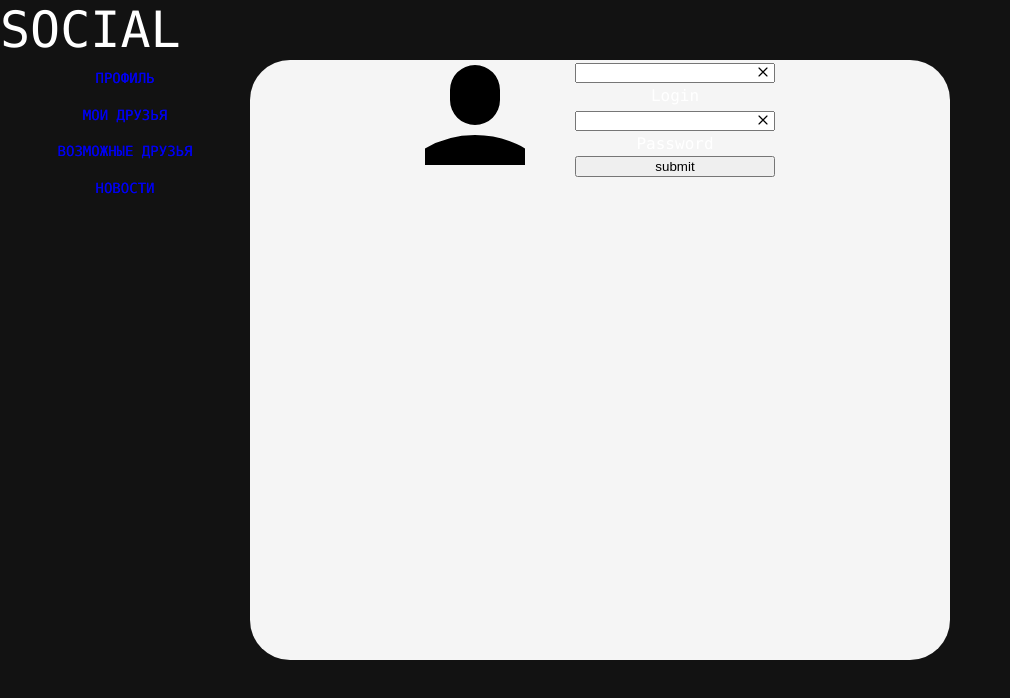
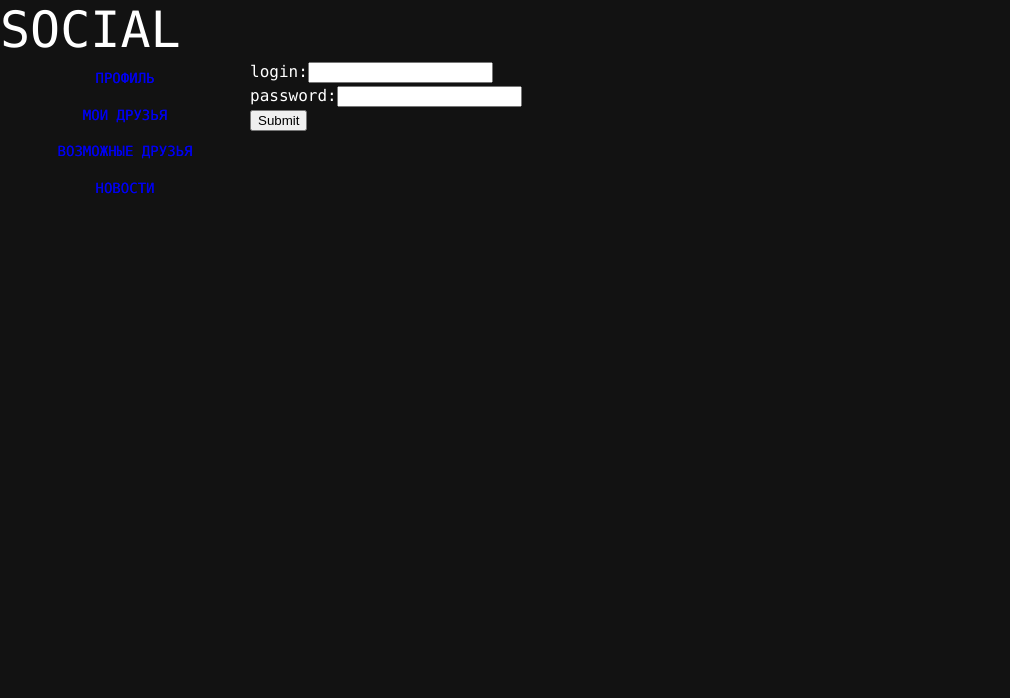
Before and after one commit to Kryqq/social, a React (Create React App) app: page / in a window 1280 px wide. Shown: the top 698 px of the page, without its empty margins (0-1010 px from the left). Built offline with nearby package versions, Linux system fonts and the light colour scheme.

Commit message:
add react hook form

```diff
--- a/src/components/Popup/LoginMenu.tsx
+++ b/src/components/Popup/LoginMenu.tsx
@@ -2,80 +2,105 @@ import React, { FormEvent } from 'react';
 import styles from './LoginMenu.module.scss';
 import { loginUser } from '../../redux/auth/actionCreators.ts';
 import { useAppDispatch } from '../../redux/store/store.tsx';
+import { useForm } from 'react-hook-form';
 
 const LoginMenu = () => {
    const dispatch = useAppDispatch();
-   const [login, setLogin] = React.useState('');
-   const [password, setPassword] = React.useState('');
+   //    const [login, setLogin] = React.useState('');
+   //    const [password, setPassword] = React.useState('');
+   const {
+      register,
+      formState: { errors },
+      handleSubmit,
+   } = useForm();
 
-   const handleSubmit = (e: FormEvent) => {
-      e.preventDefault();
+   const submitHandler = ({ login, password }) => {
+
+
       dispatch(loginUser({ login, password }));
    };
    return (
-      <div className={styles.popup__wrapper}>
-         <div className={styles.content}>
-            <div className={styles.popup__login_icon}>
-               <svg fill="#000000" width="100px" height="100px" viewBox="0 0 20 20" xmlns="http://www.w3.org/2000/svg">
-                  <path d="M5 5a5 5 0 0 1 10 0v2A5 5 0 0 1 5 7V5zM0 16.68A19.9 19.9 0 0 1 10 14c3.64 0 7.06.97 10 2.68V20H0v-3.32z" />
-               </svg>
-            </div>
-            <div>
-               <form className={styles.popup__login} onSubmit={handleSubmit}>
-                  <div className={styles.popup__login_info}>
-                     <div className={styles.popup__login_info_input}>
-                        <input
-                           className={styles.popup__login_info_input_pos}
-                           name="login"
-                           type="text"
-                           value={login}
-                           onChange={(e) => setLogin(e.target.value)}
-                        ></input>
-                        <svg
-                           width="22px"
-                           height="20px"
-                           className={styles.popup__login_info_svg}
-                           viewBox="0 -0.5 25 25"
-                           xmlns="http://www.w3.org/2000/svg"
-                        >
-                           <path
-                              d="M6.96967 16.4697C6.67678 16.7626 6.67678 17.2374 6.96967 17.5303C7.26256 17.8232 7.73744 17.8232 8.03033 17.5303L6.96967 16.4697ZM13.0303 12.5303C13.3232 12.2374 13.3232 11.7626 13.0303 11.4697C12.7374 11.1768 12.2626 11.1768 11.9697 11.4697L13.0303 12.5303ZM11.9697 11.4697C11.6768 11.7626 11.6768 12.2374 11.9697 12.5303C12.2626 12.8232 12.7374 12.8232 13.0303 12.5303L11.9697 11.4697ZM18.0303 7.53033C18.3232 7.23744 18.3232 6.76256 18.0303 6.46967C17.7374 6.17678 17.2626 6.17678 16.9697 6.46967L18.0303 7.53033ZM13.0303 11.4697C12.7374 11.1768 12.2626 11.1768 11.9697 11.4697C11.6768 11.7626 11.6768 12.2374 11.9697 12.5303L13.0303 11.4697ZM16.9697 17.5303C17.2626 17.8232 17.7374 17.8232 18.0303 17.5303C18.3232 17.2374 18.3232 16.7626 18.0303 16.4697L16.9697 17.5303ZM11.9697 12.5303C12.2626 12.8232 12.7374 12.8232 13.0303 12.5303C13.3232 12.2374 13.3232 11.7626 13.0303 11.4697L11.9697 12.5303ZM8.03033 6.46967C7.73744 6.17678 7.26256 6.17678 6.96967 6.46967C6.67678 6.76256 6.67678 7.23744 6.96967 7.53033L8.03033 6.46967ZM8.03033 17.5303L13.0303 12.5303L11.9697 11.4697L6.96967 16.4697L8.03033 17.5303ZM13.0303 12.5303L18.0303 7.53033L16.9697 6.46967L11.9697 11.4697L13.0303 12.5303ZM11.9697 12.5303L16.9697 17.5303L18.0303 16.4697L13.0303 11.4697L11.9697 12.5303ZM13.0303 11.4697L8.03033 6.46967L6.96967 7.53033L11.9697 12.5303L13.0303 11.4697Z"
-                              fill="#000000"
-                           />
-                        </svg>
-                     </div>
-                     <label htmlFor="login">Login</label>
-                  </div>
-                  <div className={styles.popup__login_info}>
-                     <div className={styles.popup__login_info_input}>
-                        <input
-                           className={styles.popup__login_info_input_pos}
-                           name="password"
-                           type="text"
-                           value={password}
-                           onChange={(e) => setPassword(e.target.value)}
-                        ></input>
-                        <svg
-                           width="22px"
-                           height="20px"
-                           className={styles.popup__login_info_svg}
-                           viewBox="0 -0.5 25 25"
-                           xmlns="http://www.w3.org/2000/svg"
-                        >
-                           <path
-                              d="M6.96967 16.4697C6.67678 16.7626 6.67678 17.2374 6.96967 17.5303C7.26256 17.8232 7.73744 17.8232 8.03033 17.5303L6.96967 16.4697ZM13.0303 12.5303C13.3232 12.2374 13.3232 11.7626 13.0303 11.4697C12.7374 11.1768 12.2626 11.1768 11.9697 11.4697L13.0303 12.5303ZM11.9697 11.4697C11.6768 11.7626 11.6768 12.2374 11.9697 12.5303C12.2626 12.8232 12.7374 12.8232 13.0303 12.5303L11.9697 11.4697ZM18.0303 7.53033C18.3232 7.23744 18.3232 6.76256 18.0303 6.46967C17.7374 6.17678 17.2626 6.17678 16.9697 6.46967L18.0303 7.53033ZM13.0303 11.4697C12.7374 11.1768 12.2626 11.1768 11.9697 11.4697C11.6768 11.7626 11.6768 12.2374 11.9697 12.5303L13.0303 11.4697ZM16.9697 17.5303C17.2626 17.8232 17.7374 17.8232 18.0303 17.5303C18.3232 17.2374 18.3232 16.7626 18.0303 16.4697L16.9697 17.5303ZM11.9697 12.5303C12.2626 12.8232 12.7374 12.8232 13.0303 12.5303C13.3232 12.2374 13.3232 11.7626 13.0303 11.4697L11.9697 12.5303ZM8.03033 6.46967C7.73744 6.17678 7.26256 6.17678 6.96967 6.46967C6.67678 6.76256 6.67678 7.23744 6.96967 7.53033L8.03033 6.46967ZM8.03033 17.5303L13.0303 12.5303L11.9697 11.4697L6.96967 16.4697L8.03033 17.5303ZM13.0303 12.5303L18.0303 7.53033L16.9697 6.46967L11.9697 11.4697L13.0303 12.5303ZM11.9697 12.5303L16.9697 17.5303L18.0303 16.4697L13.0303 11.4697L11.9697 12.5303ZM13.0303 11.4697L8.03033 6.46967L6.96967 7.53033L11.9697 12.5303L13.0303 11.4697Z"
-                              fill="#000000"
-                           />
-                        </svg>
-                     </div>
-                     <label htmlFor="password">Password</label>
-                  </div>
-                  <button>submit</button>
-               </form>
-            </div>
-         </div>
+      <div>
+         <form onSubmit={handleSubmit(submitHandler)}>
+            <label>
+               login:
+               <input {...register('login', { required: 'Поле обязательно к заполнению', minLength: 5 })}></input>
+            </label>
+            <div>{errors?.login && <p>{errors?.login?.message || 'Error!'}</p>}</div>
+            <label>
+               password:
+               <input {...register('password', { required: 'Поле обязательно к заполнению', minLength: 5 })}></input>
+            </label>
+            <div>{errors?.password && <p>{errors?.password?.message || 'Error!'}</p>}</div>
+            <input type="submit"></input>
+         </form>
       </div>
    );
 };
 
 export default LoginMenu;
+
+// {
+//    /* <div className={styles.popup__wrapper}>
+// <div className={styles.content}>
+//    <div className={styles.popup__login_icon}>
+// 	 <svg fill="#000000" width="100px" height="100px" viewBox="0 0 20 20" xmlns="http://www.w3.org/2000/svg">
+// 	    <path d="M5 5a5 5 0 0 1 10 0v2A5 5 0 0 1 5 7V5zM0 16.68A19.9 19.9 0 0 1 10 14c3.64 0 7.06.97 10 2.68V20H0v-3.32z" />
+// 	 </svg>
+//    </div>
+//    <div>
+// 	 <form className={styles.popup__login} onSubmit={submitHandler}>
+// 	    <div className={styles.popup__login_info}>
+// 		  <div className={styles.popup__login_info_input}>
+// 			<input
+// 			   className={styles.popup__login_info_input_pos}
+// 			   name="login"
+// 			   type="text"
+// 			   value={login}
+// 			   onChange={(e) => setLogin(e.target.value)}
+// 			></input>
+// 			<svg
+// 			   width="22px"
+// 			   height="20px"
+// 			   className={styles.popup__login_info_svg}
+// 			   viewBox="0 -0.5 25 25"
+// 			   xmlns="http://www.w3.org/2000/svg"
+// 			>
+// 			   <path
+// 				 d="M6.96967 16.4697C6.67678 16.7626 6.67678 17.2374 6.96967 17.5303C7.26256 17.8232 7.73744 17.8232 8.03033 17.5303L6.96967 16.4697ZM13.0303 12.5303C13.3232 12.2374 13.3232 11.7626 13.0303 11.4697C12.7374 11.1768 12.2626 11.1768 11.9697 11.4697L13.0303 12.5303ZM11.9697 11.4697C11.6768 11.7626 11.6768 12.2374 11.9697 12.5303C12.2626 12.8232 12.7374 12.8232 13.0303 12.5303L11.9697 11.4697ZM18.0303 7.53033C18.3232 7.23744 18.3232 6.76256 18.0303 6.46967C17.7374 6.17678 17.2626 6.17678 16.9697 6.46967L18.0303 7.53033ZM13.0303 11.4697C12.7374 11.1768 12.2626 11.1768 11.9697 11.4697C11.6768 11.7626 11.6768 12.2374 11.9697 12.5303L13.0303 11.4697ZM16.9697 17.5303C17.2626 17.8232 17.7374 17.8232 18.0303 17.5303C18.3232 17.2374 18.3232 16.7626 18.0303 16.4697L16.9697 17.5303ZM11.9697 12.5303C12.2626 12.8232 12.7374 12.8232 13.0303 12.5303C13.3232 12.2374 13.3232 11.7626 13.0303 11.4697L11.9697 12.5303ZM8.03033 6.46967C7.73744 6.17678 7.26256 6.17678 6.96967 6.46967C6.67678 6.76256 6.67678 7.23744 6.96967 7.53033L8.03033 6.46967ZM8.03033 17.5303L13.0303 12.5303L11.9697 11.4697L6.96967 16.4697L8.03033 17.5303ZM13.0303 12.5303L18.0303 7.53033L16.9697 6.46967L11.9697 11.4697L13.0303 12.5303ZM11.9697 12.5303L16.9697 17.5303L18.0303 16.4697L13.0303 11.4697L11.9697 12.5303ZM13.0303 11.4697L8.03033 6.46967L6.96967 7.53033L11.9697 12.5303L13.0303 11.4697Z"
+// 				 fill="#000000"
+// 			   />
+// 			</svg>
+// 		  </div>
+// 		  <label htmlFor="login">Login</label>
+// 	    </div>
+// 	    <div className={styles.popup__login_info}>
+// 		  <div className={styles.popup__login_info_input}>
+// 			<input
+// 			   className={styles.popup__login_info_input_pos}
+// 			   name="password"
+// 			   type="text"
+// 			   value={password}
+// 			   onChange={(e) => setPassword(e.target.value)}
+// 			></input>
+// 			<svg
+// 			   width="22px"
+// 			   height="20px"
+// 			   className={styles.popup__login_info_svg}
+// 			   viewBox="0 -0.5 25 25"
+// 			   xmlns="http://www.w3.org/2000/svg"
+// 			>
+// 			   <path
+// 				 d="M6.96967 16.4697C6.67678 16.7626 6.67678 17.2374 6.96967 17.5303C7.26256 17.8232 7.73744 17.8232 8.03033 17.5303L6.96967 16.4697ZM13.0303 12.5303C13.3232 12.2374 13.3232 11.7626 13.0303 11.4697C12.7374 11.1768 12.2626 11.1768 11.9697 11.4697L13.0303 12.5303ZM11.9697 11.4697C11.6768 11.7626 11.6768 12.2374 11.9697 12.5303C12.2626 12.8232 12.7374 12.8232 13.0303 12.5303L11.9697 11.4697ZM18.0303 7.53033C18.3232 7.23744 18.3232 6.76256 18.0303 6.46967C17.7374 6.17678 17.2626 6.17678 16.9697 6.46967L18.0303 7.53033ZM13.0303 11.4697C12.7374 11.1768 12.2626 11.1768 11.9697 11.4697C11.6768 11.7626 11.6768 12.2374 11.9697 12.5303L13.0303 11.4697ZM16.9697 17.5303C17.2626 17.8232 17.7374 17.8232 18.0303 17.5303C18.3232 17.2374 18.3232 16.7626 18.0303 16.4697L16.9697 17.5303ZM11.9697 12.5303C12.2626 12.8232 12.7374 12.8232 13.0303 12.5303C13.3232 12.2374 13.3232 11.7626 13.0303 11.4697L11.9697 12.5303ZM8.03033 6.46967C7.73744 6.17678 7.26256 6.17678 6.96967 6.46967C6.67678 6.76256 6.67678 7.23744 6.96967 7.53033L8.03033 6.46967ZM8.03033 17.5303L13.0303 12.5303L11.9697 11.4697L6.96967 16.4697L8.03033 17.5303ZM13.0303 12.5303L18.0303 7.53033L16.9697 6.46967L11.9697 11.4697L13.0303 12.5303ZM11.9697 12.5303L16.9697 17.5303L18.0303 16.4697L13.0303 11.4697L11.9697 12.5303ZM13.0303 11.4697L8.03033 6.46967L6.96967 7.53033L11.9697 12.5303L13.0303 11.4697Z"
+// 				 fill="#000000"
+// 			   />
+// 			</svg>
+// 		  </div>
+// 		  <label htmlFor="password">Password</label>
+// 	    </div>
+// 	    <button>submit</button>
+// 	 </form>
+//    </div>
+// </div>
+// </div> */
+// }
```
